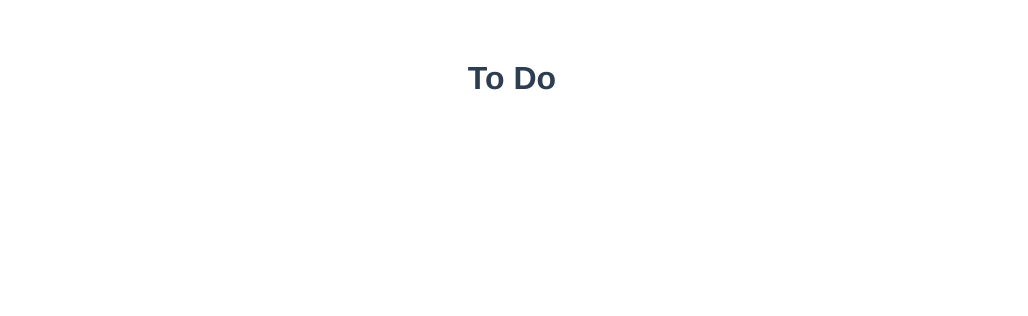
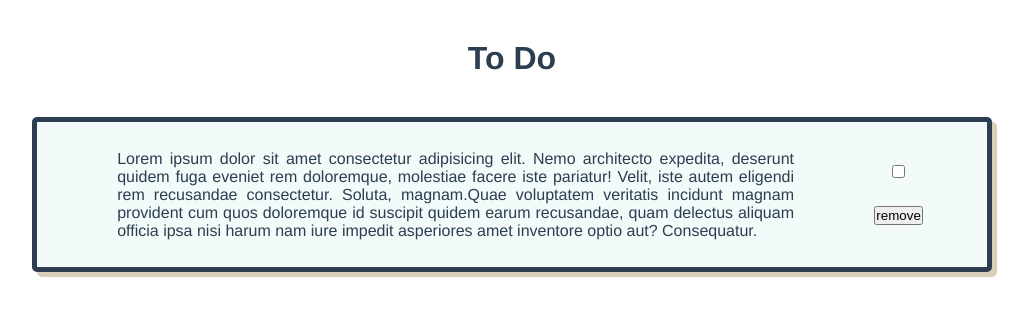
Before and after one commit to j0ker404/todo-app, a Vue app in the folder client/: page / in a window 1280 px wide. Shown: the top 316 px of the page, without its empty margins (128-1156 px from the left). Built offline with nearby package versions, Linux system fonts and the light colour scheme.

Commit message:
list item card

```diff
--- a/client/src/App.vue
+++ b/client/src/App.vue
@@ -3,18 +3,31 @@
     <!-- <img alt="Vue logo" src="./assets/logo.png" /> -->
     <!-- <HelloWorld msg="Welcome to Your Vue.js App" /> -->
     <Heading title="To Do"/>
+    <ListContent v-bind:data="data"/>
+    <!-- {{data[2].status}} -->
   </div>
 </template>
 
 <script>
 // import HelloWorld from "./components/HelloWorld.vue";
 import Heading from './components/Header'
+import ListContent from './components/ListContent'
 
 export default {
   name: "App",
   components: {
     // HelloWorld
-      Heading
+      Heading,
+      ListContent
+  },
+  data: function() {
+    return {
+      data: [
+        {id: 0, title: "Do task 1", status: true},
+        {id: 1, title: "Do task 2", status: false},
+        {id: 2, title: "Lorem ipsum dolor sit amet consectetur adipisicing elit. Nemo architecto expedita, deserunt quidem fuga eveniet rem doloremque, molestiae facere iste pariatur! Velit, iste autem eligendi rem recusandae consectetur. Soluta, magnam.Quae voluptatem veritatis incidunt magnam provident cum quos doloremque id suscipit quidem earum recusandae, quam delectus aliquam officia ipsa nisi harum nam iure impedit asperiores amet inventore optio aut? Consequatur.", status: false},
+      ]
+    }
   }
 };
 </script>
@@ -30,8 +43,6 @@ export default {
   font-family: Avenir, Helvetica, Arial, sans-serif;
   -webkit-font-smoothing: antialiased;
   -moz-osx-font-smoothing: grayscale;
-  text-align: center;
   color: #2c3e50;
-  margin-top: 60px;
 }
 </style>
--- a/client/src/components/Header.vue
+++ b/client/src/components/Header.vue
@@ -1,20 +1,21 @@
 <template>
-    <div class="header">
-        <h1>
-            {{title}}
-        </h1>
-    </div>
+  <div class="heading">
+    <h1>{{title}}</h1>
+  </div>
 </template>
 
 <script>
 export default {
-    name: 'Heading',
-    props: {
-        title: String,
-    }
-}
+  name: "Heading",
+  props: {
+    title: String
+  }
+};
 </script>
 
 <style scoped>
-
+.heading {
+  margin: 40px 0;
+  text-align: center;
+}
 </style>
--- a/client/src/components/ListContent.vue
+++ b/client/src/components/ListContent.vue
@@ -1,12 +1,19 @@
 <template>
   <div id="lsContent">
-
+    <ListItem v-bind:itemData="data[2]"/>
   </div>
 </template>
 
 <script>
+
+import ListItem from './ListItem.vue'
 export default {
-    name: 'ListContent'
+    name: 'ListContent',
+    components: {
+      ListItem
+    },
+
+    props: ['data']
 }
 </script>
 
--- a/client/src/components/ListItem.vue
+++ b/client/src/components/ListItem.vue
@@ -1,15 +1,147 @@
 <template>
-  <div id="item">
-
+  <div id="list-item" class="card">
+    <!-- <div class="content">
+      <input  type="text" />
+    </div>
+    <div class="btn">
+      <button>{{buttonType}}</button>
+    </div>-->
+    <div id="item">{{itemData.title}}</div>
+    <div id="options">
+      <div id="status">
+        <input type="checkbox" name="checkbox" id="statusIndicator" v-model="itemData.status" />
+      </div>
+      <div id="remove">
+        <input type="button" value="remove" v-on:input="$emit('input')" />
+      </div>
+    </div>
   </div>
 </template>
 
 <script>
 export default {
-    name: 'ListItem'
-}
+  name: "ListItem",
+  props: ["itemData"]
+};
 </script>
 
 <style scoped>
+#list-item {
+  display: flex;
+  /* margin: 0 auto; */
+  flex-direction: row;
+  /* width: 100%; */
+  justify-content: space-around;
+}
+
+#item {
+  /* flex: 70%; */
+  text-align: justify;
+  width: 80%;
+  padding: 10px 1em;
+}
+
+/* #status {
+  flex: 50%;
+}
+
+#remove {
+  flex: 50%;
+} */
+
+#status input[type="checkbox"] {
+  padding: 5spx;
+}
+#options {
+  display: flex;
+  flex-direction: column;
+  justify-content: space-evenly;
+  align-items: center;
+}
+
+
+.card {
+  padding: 10px;
+  margin: auto 20px;
+  height: auto;
+  border-style: solid;
+  border-width: 5px;
+
+  box-shadow: 5px 5px #dbceb9;
+}
+
+
+
+
+.card {
+  /* border: 10px solid black; */
+  background-color: rgb(242, 250, 250);
+  height: inherit;
+  padding: 1.1em 2em;
+  margin: 1.1em 2em;
+
+  box-shadow: 10 4px 28px 0 rgba(0, 0, 0, 0.2);
+  transition: 0.3s;
+  /* width: 40%; */
+  border-radius: 5px;
+  text-align: center;
+}
+
+.card:hover {
+  box-shadow: 0 8px 16px 10px rgba(0, 0, 0, 0.2);
+}
+.card p.text {
+  text-align: justify;
+  width: inherit;
+}
+
+.card-img-prop {
+  height: inherit;
+
+  /* border-radius: 5px 5px 0 0; */
+}
+.card-img {
+  height: 5em;
+  width: 100%;
+  text-align: center;
+  /* border: 1px solid black;
+  background-color: bisque; */
+}
+
+@media screen and (min-width: 769px) {
+
+  .card {
+    /* border: 10px solid black; */
+    background-color: rgb(242, 250, 250);
+    height: inherit;
+    /* padding: 1.1em 2em; */
+    margin: 1.1em auto;
+    max-width: 75%;
+
+    box-shadow: 10 4px 28px 0 rgba(0, 0, 0, 0.2);
+    transition: 0.3s;
+    /* width: 40%; */
+    border-radius: 5px;
+    text-align: center;
+  }
+
+}
+
+@media screen and (max-width: 320px) {
+  .card {
+    /* border: 10px solid black; */
+    background-color: rgb(242, 250, 250);
+    height: inherit;
+    padding: 1.1em 2em;
+    /* margin: 1.1em 2em; */
+    /* margin: 0 auto; */
+
+    box-shadow: 10 4px 28px 0 rgba(0, 0, 0, 0.2);
+    transition: 0.3s;
+    /* width: 40%; */
+    border-radius: 5px;
+    text-align: center;
+  }
+}
 
 </style>
```
